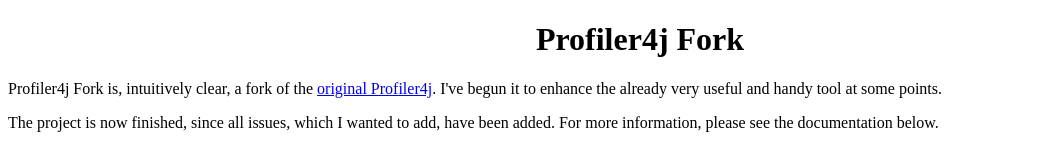
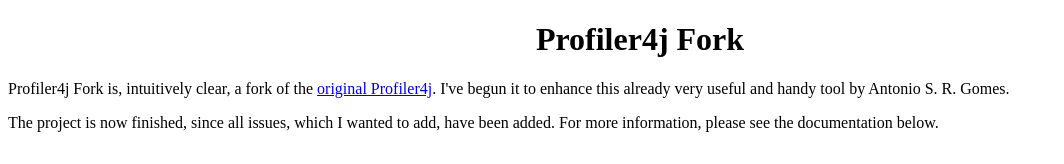
Before and after one commit to andreok/profiler4j, a plain HTML site: page index.html in a window 1280 px wide. Shown: the top 164 px of the page, without its empty margins (0-1064 px from the left). Drawn offline with Linux system fonts and the light colour scheme.

Commit message:
Added original authors name

```diff
--- a/index.html
+++ b/index.html
@@ -287,7 +287,7 @@ ul.auto-toc {
 <div class="document" id="profiler4j-fork">
 <h1 class="title">Profiler4j Fork</h1>
 
-<p>Profiler4j Fork is, intuitively clear, a fork of the <a class="reference external" href="http://profiler4j.sourceforge.net/">original Profiler4j</a>. I've begun it to enhance the already very useful and handy tool at some points.</p>
+<p>Profiler4j Fork is, intuitively clear, a fork of the <a class="reference external" href="http://profiler4j.sourceforge.net/">original Profiler4j</a>. I've begun it to enhance this already very useful and handy tool by Antonio S. R. Gomes.</p>
 <p>The project is now finished, since all issues, which I wanted to add, have been added. For more information, please see the documentation below.</p>
 <div class="contents topic" id="table-of-contents">
 <p class="topic-title first">Table of Contents</p>
```
Also changed, not shown: 1 other file.
